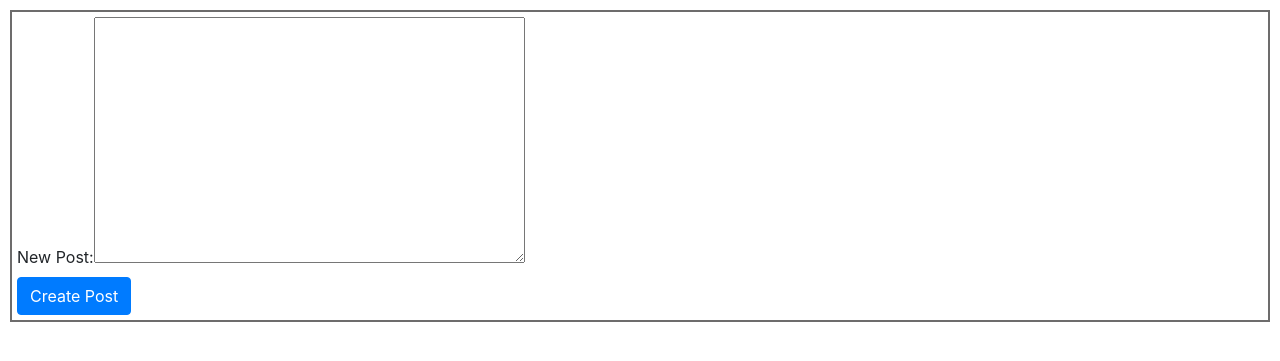
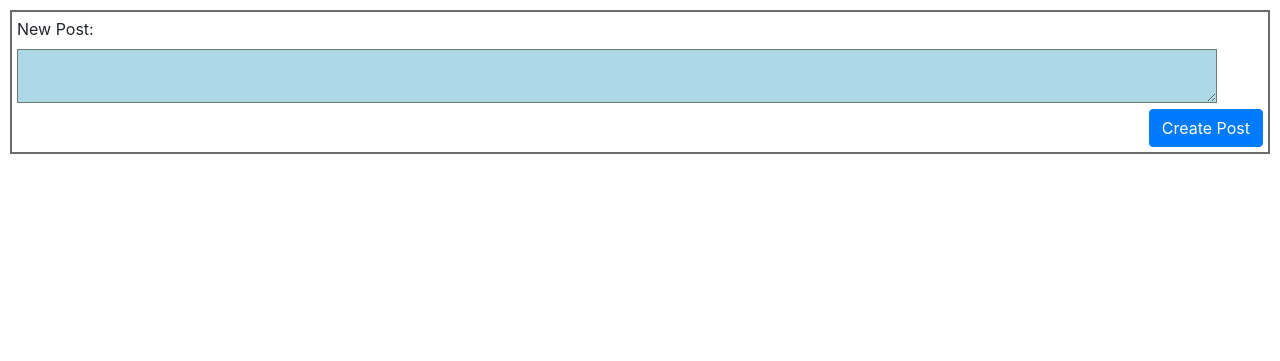
Before and after one commit to ProductNavigator/CS50W-network, a Django app: page / in a window 1280 px wide. Shown: the part 56-417 px from the top of the page. Run offline with Django 3.2, Linux system fonts and the light colour scheme; data comes from the database, SQL or seed files in the repository; both versions use the stored data as it was after the commit; some libraries are stand-ins or nearby versions.

Commit message:
I am done for today

```diff
--- a/network/models.py
+++ b/network/models.py
@@ -9,3 +9,4 @@
     text = models.CharField(max_length=10000)
     time = models.DateTimeField()
     user = models.ForeignKey(User, on_delete=models.CASCADE, related_name="posted_post")
+    likes = models.IntegerField(default=0)
--- a/network/serializer.py
+++ b/network/serializer.py
@@ -5,4 +5,4 @@
     user = serializers.StringRelatedField()
     class Meta:
         model = Post
-        fields=['id', 'text', 'time', 'user']
+        fields=['id', 'text', 'time', 'user', 'likes']
--- a/network/static/network/index.js
+++ b/network/static/network/index.js
@@ -18,6 +18,10 @@
 
         <div className="timeclass">
         Time: {props.time}
+        </div>
+
+        <div className="likesclass">
+        likes: {props.likes}
         </div>
 
     </div>
@@ -59,15 +63,22 @@
     React.useEffect(() => {
     fetch('/api/Post/')
         .then(response => response.json())
+        .then(posts => posts.sort((a, b) => a - b).reverse())
         .then(posts => {setPostArray(posts)})
     }, [])
+
+    const sortDescending = () => {
+        const sortDescPosts = [...PostArray]
+        sortDescPosts.sort((a, b) => a - b).reverse()
+        setPostArray( sortDescPosts )
+    }
 
     //Consol log results of fetching
     console.log(PostArray)
 
     //Create a list of components with this fetched data iside variable Listofposts
     const Listofposts = PostArray.map(post => (
-    <Post key={post.id} id={post.id} user={post.user} text={post.text} time={post.time}/>
+    <Post key={post.id} id={post.id} user={post.user} text={post.text} time={post.time} likes={post.likes}/>
     ))
 
     //Render index page
--- a/network/static/network/styles.css
+++ b/network/static/network/styles.css
@@ -32,3 +32,23 @@
     background-color: rgba(20, 210, 182, 0.774);
 
 }
+
+.likesclass{
+    background-color: lightseagreen;
+}
+
+.input{
+    background-color: lightblue;
+    width: 1200px;
+
+
+}
+
+.addbutton{
+    display: flex;
+    justify-content: flex-end
+}
+
+label {
+vertical-align: top;
+}
--- a/network/templates/network/index.html
+++ b/network/templates/network/index.html
@@ -4,11 +4,13 @@
 {% block body %}
 <div class="addpost">
 <form action="{% url 'index' %}" method="post">
-
     {{create}}
     {% csrf_token %}
     <br>
+
+    <div class="addbutton">
     <input type="submit" value="Create Post" class="btn btn-primary">
+    </div>
 
 </form>
 </div>
--- a/network/views.py
+++ b/network/views.py
@@ -22,13 +22,9 @@
             p = Post(user = user, text = text, time = time)
             logging.debug(p)
             p.save()
-            return render(request, "network/index.html", {
-                "create": Create()
-            })
+            return HttpResponseRedirect(reverse("index"))
         else:
-            return render(request, "network/index.html", {
-                "create": Create()
-            })
+            return HttpResponseRedirect(reverse("index"))
     else:
         return render(request, "network/index.html", {
                 "create": Create()
@@ -91,4 +87,4 @@
 
 
 class Create(forms.Form):
-    text = forms.CharField(max_length=1000000, label="New Post", widget=forms.Textarea)
+    text = forms.CharField(max_length=1000000, label="New Post", widget=forms.Textarea(attrs={"class":"input", "rows":"2"}))
--- a/project4/urls.py
+++ b/project4/urls.py
@@ -19,5 +19,6 @@
 urlpatterns = [
     path("admin/", admin.site.urls),
     path("", include("network.urls")),
-    path("api", include("network.urls")),
 ]
+
+##I think I dont need this path::: path("api/", include("network.urls")),
```
Also changed, not shown: db.sqlite3.
